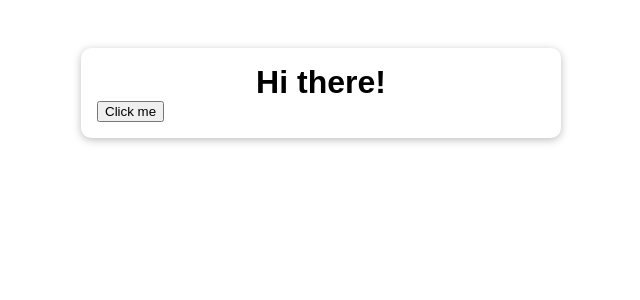
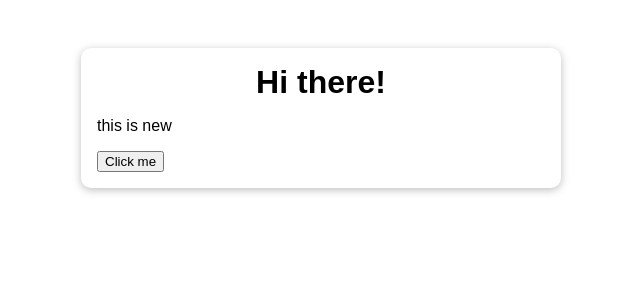
Before and after one commit to zdTang/12-behind-the-scenes-React-tutorial, a React (Create React App) app: page / in a window 1280 px wide. Shown: the top 300 px of the page, without its empty margins (319-959 px from the left). Built offline with nearby package versions, Linux system fonts and the light colour scheme.

Commit message:
12-004 A Closer Look At Child Component Re-Evaluation--A
At this point, the Child Component will be re-evaluated, as it accept Parent component's props.   it makes sense

```diff
--- a/src/App.js
+++ b/src/App.js
@@ -1,7 +1,6 @@
 import React, { useState } from "react";
-
 import "./App.css";
-
+import DemoOutput from "./components/Demo/DemoOutput";
 function App() {
   console.log("App loaded!");
   const [isDisplay, setIsDisplay] = useState(false);
@@ -13,6 +12,7 @@ function App() {
   return (
     <div className="app">
       <h1>Hi there!</h1>
+      <DemoOutput show={isDisplay} />
       {isDisplay && <h1>Maybe dispaly</h1>}
       <button onClick={clickHandler}>Click me</button>
     </div>
--- /dev/null
+++ b/src/components/Demo/DemoOutput.js
@@ -0,0 +1,8 @@
+import React from "react";
+
+const DemoOutput = (props) => {
+  console.log("DemoOutput");
+  return <p>{props.show ? "this is new" : "this is new"}</p>;
+};
+
+export default DemoOutput;
```
